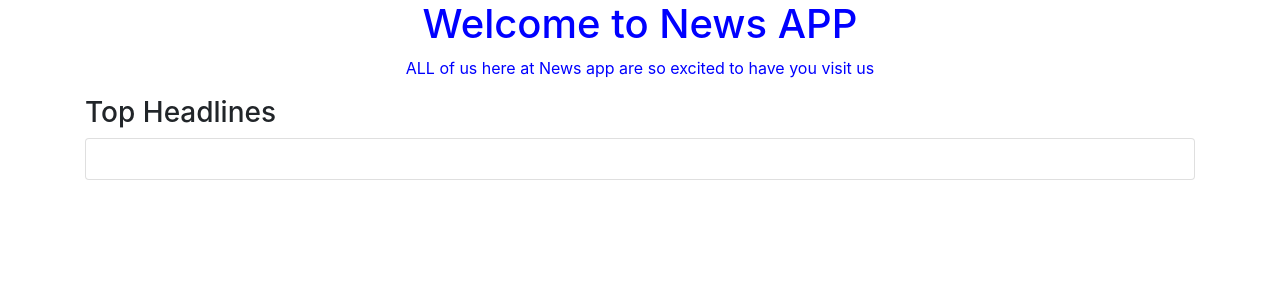
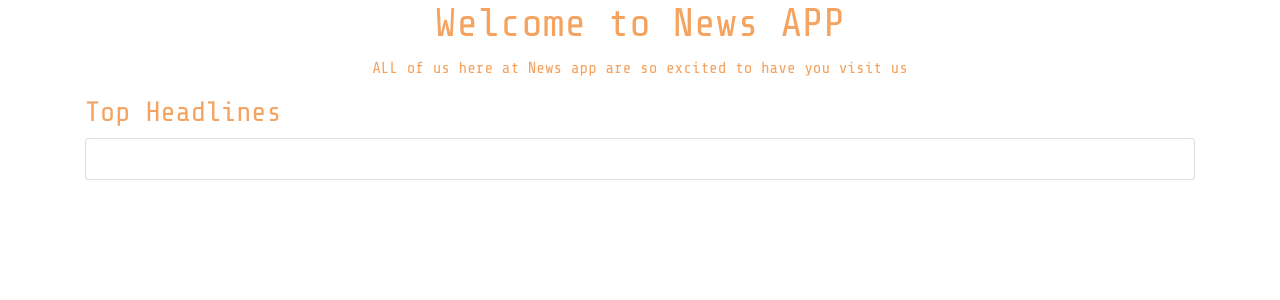
Before and after one commit to ALKEMIA-CHARLES/News-app, a Flask app: page / in a window 1280 px wide. Shown: the top 300 px of the page. Run offline with Flask 2, Linux system fonts and the light colour scheme; data that the repository does not hold is empty; some libraries are stand-ins or nearby versions.

Commit message:
edited header text

```diff
--- a/app/static/css/index.css
+++ b/app/static/css/index.css
@@ -1,9 +1,19 @@
 #headertitle{
     text-align: center;
-    color: blue !important;
+    color: sandybrown;
+    font-family: 'Share Tech Mono',
+    monospace;
 }
 
 #titledesc{
     text-align: center;
-    color: blue !important;
+    color:sandybrown ;
+    font-family: 'Share Tech Mono',
+    monospace;
 }
+
+#topheadlines{
+    color: sandybrown;
+     font-family: 'Share Tech Mono',
+     monospace
+}
--- a/app/templates/base.html
+++ b/app/templates/base.html
@@ -9,7 +9,7 @@
     <link rel="stylesheet" href="https://stackpath.bootstrapcdn.com/bootstrap/4.3.1/css/bootstrap.min.css"
         integrity="sha384-ggOyR0iXCbMQv3Xipma34MD+dH/1fQ784/j6cY/iJTQUOhcWr7x9JvoRxT2MZw1T" crossorigin="anonymous">
     <link rel="stylesheet" type="text/css" href="{{url_for('static', filename = 'css/index.css')}}">
-
+    <link href="https://fonts.googleapis.com/css?family=Share+Tech+Mono&display=swap" rel="stylesheet">
 
 </head>
 
--- a/app/templates/index.html
+++ b/app/templates/index.html
@@ -6,7 +6,7 @@
 <h1 id="headertitle">Welcome to News APP</h1>
 <div class="container">
     <p id="titledesc">ALL of us here at News app are so excited to have you visit us</p>
-    <h3> Top Headlines </h3>
+    <h3 id="topheadlines"> Top Headlines </h3>
     <div class="card card-body">
         {% for article in top_headlines %}
         <h3>{{ article.title}}</h3>
```
